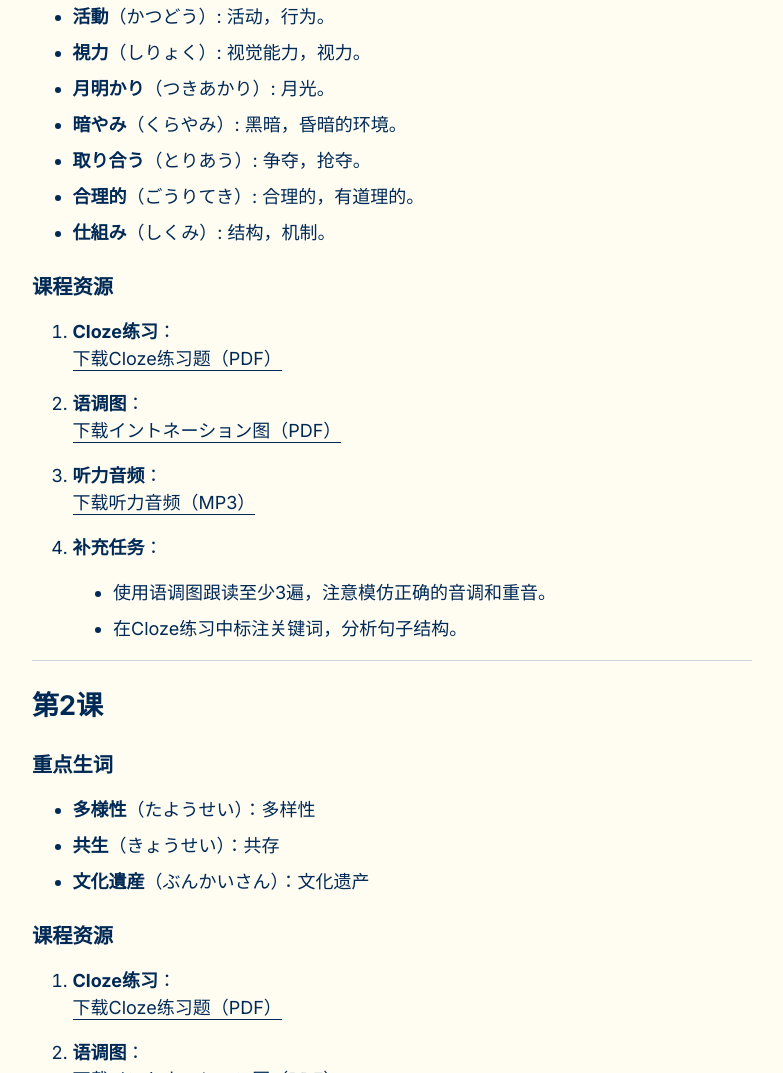
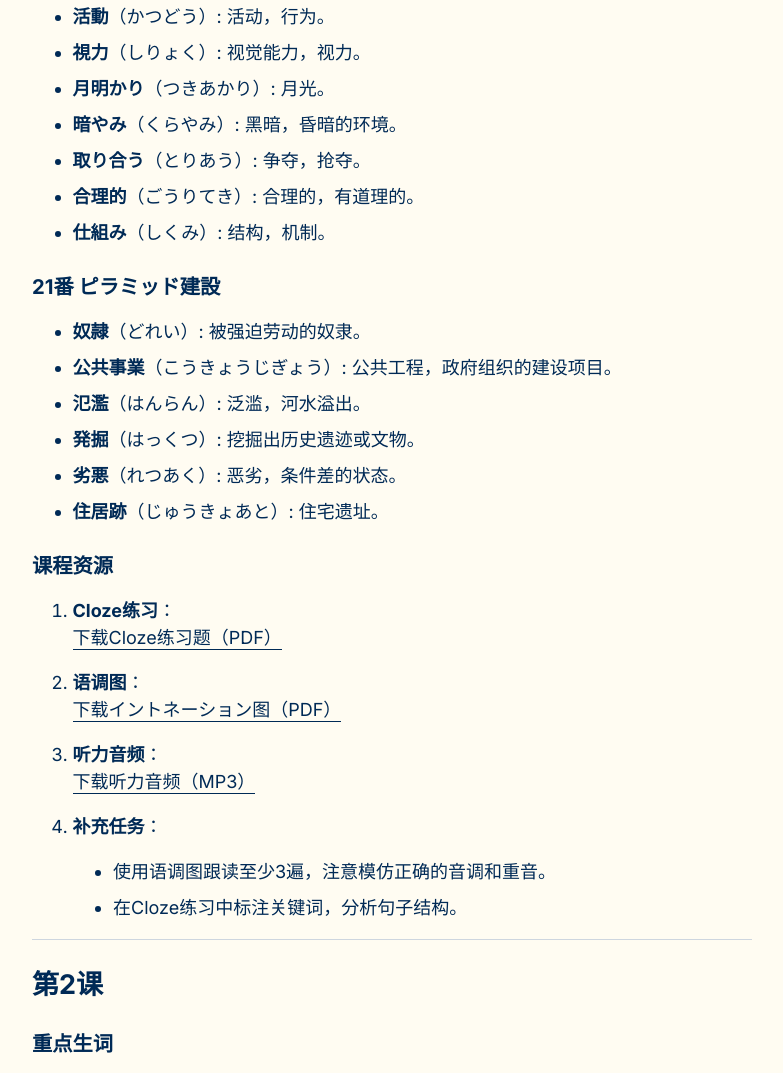
Before and after one commit to Bracer9/acquiring-japanese, a plain HTML site: page 2025/01/12/EJU-听力课程资源总结/index.html in a window 1280 px wide. Shown: the part 1476-2549 px from the top of the page, without its empty margins (248-1031 px from the left). Drawn offline with Linux system fonts and the light colour scheme.

Commit message:
Site updated: 2025-01-16 23:41:29

```diff
--- a/2025/01/12/EJU-听力课程资源总结/index.html
+++ b/2025/01/12/EJU-听力课程资源总结/index.html
@@ -198,6 +198,14 @@
 <li><strong>合理的</strong>（ごうりてき）: 合理的，有道理的。  </li>
 <li><strong>仕組み</strong>（しくみ）: 结构，机制。</li>
 </ul>
+<h3 id="21番-ピラミッド建設"><a href="#21番-ピラミッド建設" class="headerlink" title="21番 ピラミッド建設"></a>21番 ピラミッド建設</h3><ul>
+<li><strong>奴隷</strong>（どれい）: 被强迫劳动的奴隶。  </li>
+<li><strong>公共事業</strong>（こうきょうじぎょう）: 公共工程，政府组织的建设项目。  </li>
+<li><strong>氾濫</strong>（はんらん）: 泛滥，河水溢出。  </li>
+<li><strong>発掘</strong>（はっくつ）: 挖掘出历史遗迹或文物。  </li>
+<li><strong>劣悪</strong>（れつあく）: 恶劣，条件差的状态。  </li>
+<li><strong>住居跡</strong>（じゅうきょあと）: 住宅遗址。</li>
+</ul>
 <h3 id="课程资源"><a href="#课程资源" class="headerlink" title="课程资源"></a>课程资源</h3><ol>
 <li><p><strong>Cloze练习</strong>：<br><a href="%E9%93%BE%E6%8E%A5">下载Cloze练习题（PDF）</a></p>
 </li>
```
